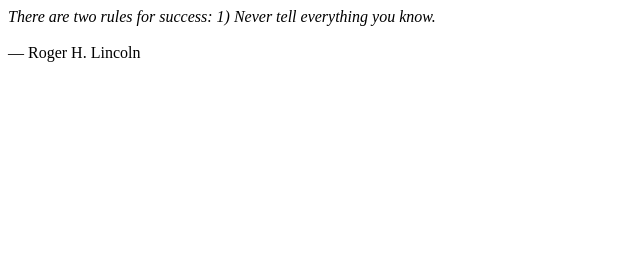
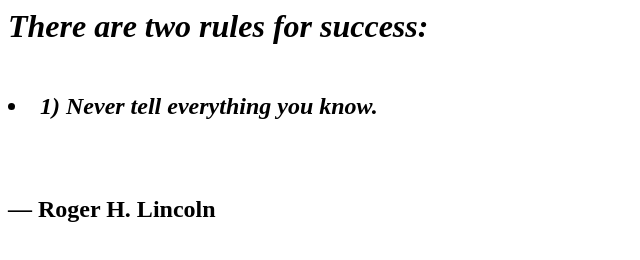
Before and after one commit to PenelopeTheCat/PenelopeTheCat.github.io, a plain HTML site: page 834f06eac18a10595de3b5542835ca31b589f6e1/index.html in a window 1280 px wide. Shown: the whole page, without its empty margins (0-640 px from the left). Drawn offline with Linux system fonts and the light colour scheme.

Commit message:
Update index.html

```diff
--- a/834f06eac18a10595de3b5542835ca31b589f6e1/index.html
+++ b/834f06eac18a10595de3b5542835ca31b589f6e1/index.html
@@ -1,5 +1,5 @@
 <html>
-<i>There are two rules for success: 1) Never tell everything you know.</i>
+  <h1><i>There are two rules for success:</h1> <h2><br><li>1) Never tell everything you know.</i></li></h2>
 <br><br>
-― Roger H. Lincoln
+<h2>― Roger H. Lincoln</h2>
 </html>
```
